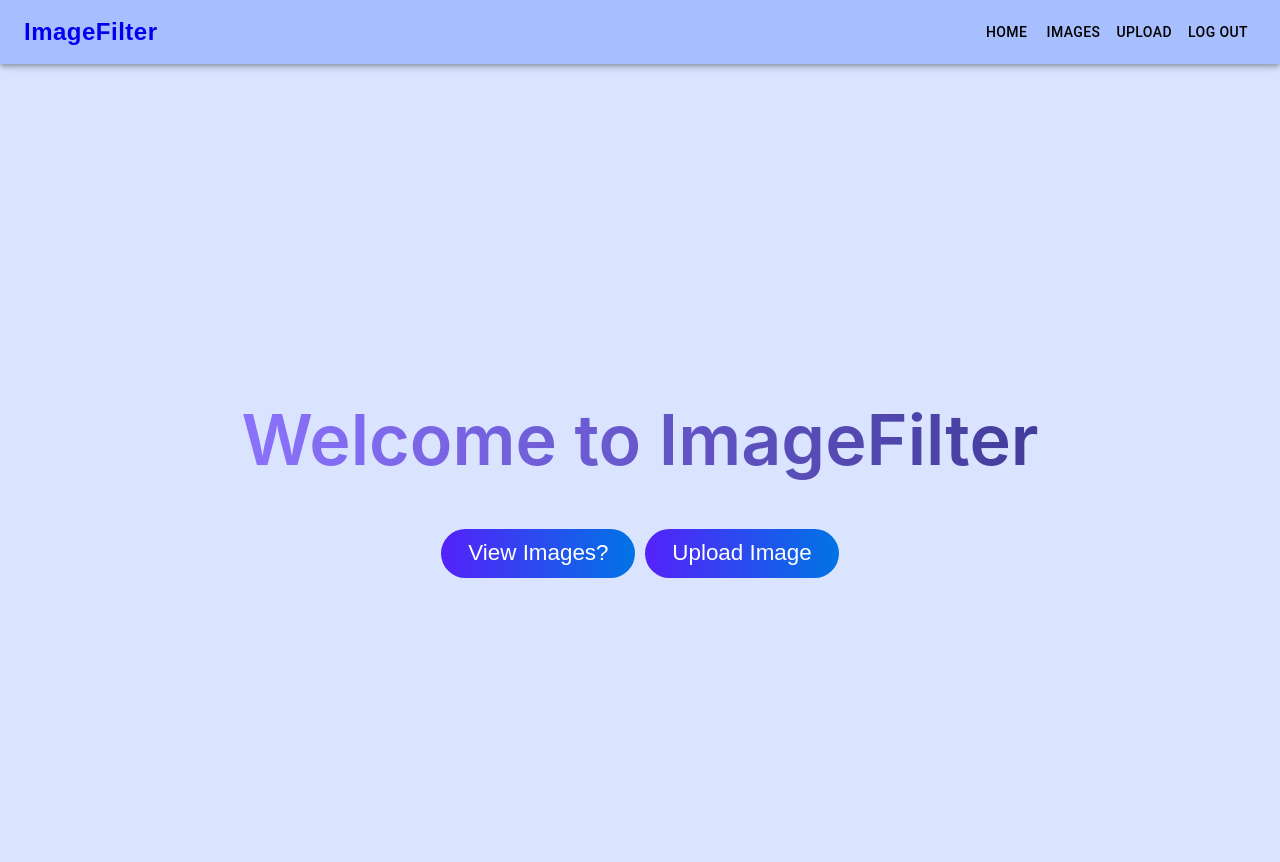
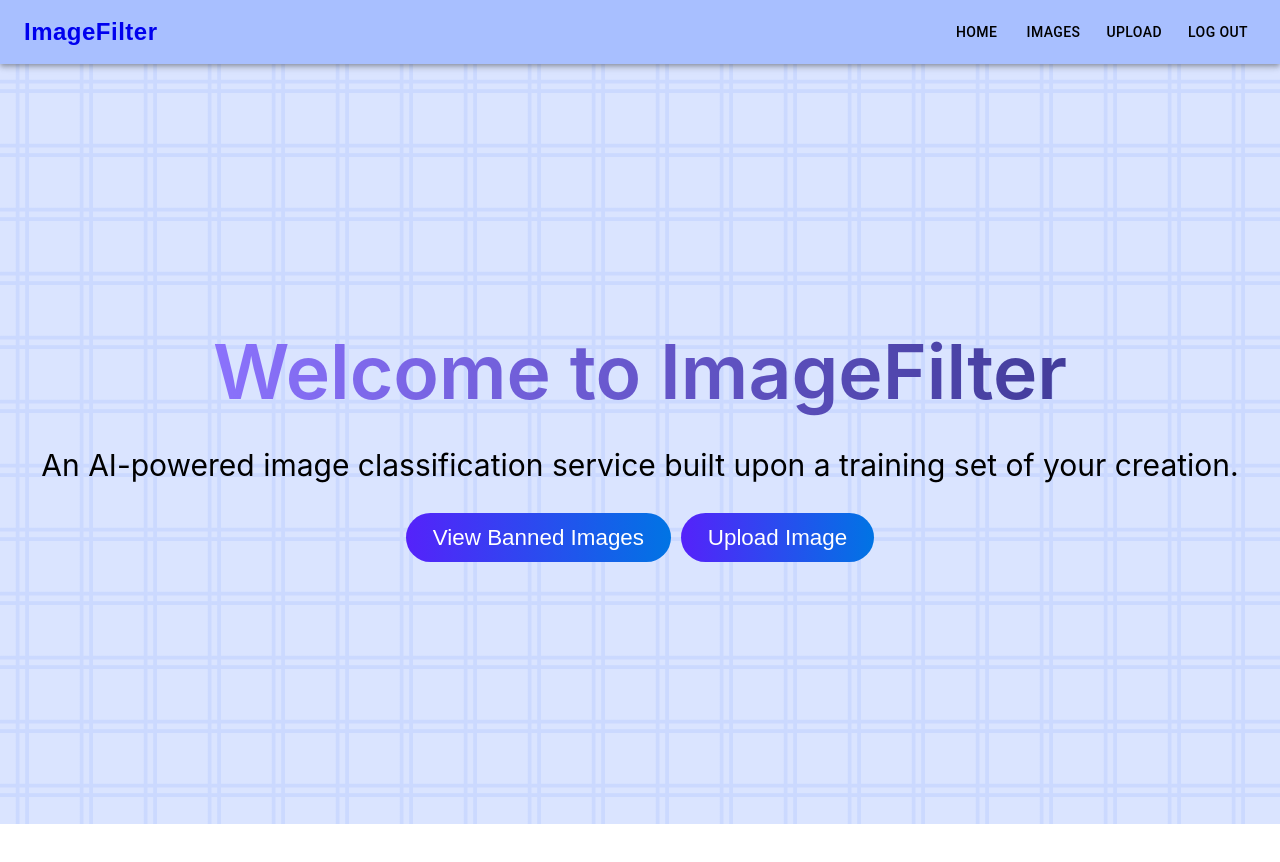
Before and after one commit to UTD-senior-project-11/if-ui, a React (Create React App) app: page /#/ in a window 1280 px wide. After the commit the page ends 824 px from the top, so only its background shows below. Built offline with nearby package versions, Linux system fonts and the light colour scheme; sample sign-in values are in the browser's storage.

Commit message:
Refine styling (including adding bg pattern to homepage, shrinking image upload page), remove actions/select button, add dialog to display image ban result, add tagline

```diff
--- a/src/components/HomePage.js
+++ b/src/components/HomePage.js
@@ -14,6 +14,8 @@ const HomePage = () => {
   return (
     <div className="home-page">
       <h1 className="home-page-header">Welcome to ImageFilter</h1>
+
+      <p className="home-page-tagline">An AI-powered image classification service built upon a training set of your creation.</p>
 
       {loggedIn === "false" ? (
         <div className="home-page-buttons-container">
@@ -39,7 +41,7 @@ const HomePage = () => {
             type="button"
             onClick={() => navigateToPage("/grid")}
           >
-            View Images?
+            View Banned Images
           </button>
           <button
             className="home-page-upload-button"
--- a/src/components/HomePage.scss
+++ b/src/components/HomePage.scss
@@ -3,17 +3,26 @@
     flex-direction: column;
     align-items: center;
     justify-content: center;
-    height: 100vh;
+    height: 95vh;
+    background: linear-gradient(90deg, transparent 24%,#cbd9ff 25%, #cbd9ff 30%, transparent 31%, transparent 39%,#cbd9ff 40%, #cbd9ff 45%, transparent 45%),linear-gradient(180deg, transparent 24%,#cbd9ff 25%, #cbd9ff 30%, transparent 31%, transparent 39%,#cbd9ff 40%, #cbd9ff 45%, transparent 45%);
+    background-size: 4em 4em;
     background-color: #dae4ff;
+    margin: 0;
 }
 
 .home-page-header {
-    font-size: 70px;
+    font-size: 75px;
     font-weight: 600;
     background-image: linear-gradient(to left, rgb(66, 60, 154), #8b72fc);
     color: transparent;
     background-clip: text;
     -webkit-background-clip: text;
+    margin: 0;
+}
+
+.home-page-tagline {
+    font-size: 30px;
+    font-weight: 400;
 }
 
 .home-page-buttons-container {
--- a/src/components/ImageGrid.js
+++ b/src/components/ImageGrid.js
@@ -2,6 +2,12 @@ import React, { useState, useRef } from "react";
 import "./ImageGrid.scss";
 import Checkbox from '@mui/material/Checkbox';
 import Alert from '@mui/material/Alert';
+import Button from '@mui/material/Button';
+import Dialog from '@mui/material/Dialog';
+import DialogActions from '@mui/material/DialogActions';
+import DialogContent from '@mui/material/DialogContent';
+import DialogContentText from '@mui/material/DialogContentText';
+import DialogTitle from '@mui/material/DialogTitle';
 
 const GridItem = (props) => {
   function restoreOriginalDimensions(e) {
@@ -33,6 +39,8 @@ const ImageGrid = () => {
   const [showCheckbox, setShowCheckbox] = useState(false);
   const [checkedImages, setCheckedImages] = useState();
   const [gridItemsArray, setGridItemsArray] = useState([]);
+  const [checkAI, setCheckAI] = useState(false);
+  const [banned, setBanned] = useState(false);
   const fetched = useRef(false);
 
   async function getImages() {
@@ -79,6 +87,10 @@ const ImageGrid = () => {
   function enableSelect(img) {
     setShowCheckbox(!showCheckbox);
   }
+
+  const handleClose = () => {
+    setCheckAI(false);
+  };
 
   /*
   * Encodes the uploaded image to a base64 string and
@@ -136,7 +148,9 @@ const ImageGrid = () => {
             })
             .then(response => response.json())
             .then((res) => {
-              console.log(res);
+              console.log(`ban result: ${res}`);
+              setBanned(res);
+              setCheckAI(true); // open check AI dialog
             });
     } catch (error) {
         console.error("Error:", error.message);
@@ -146,11 +160,7 @@ const ImageGrid = () => {
   return (
     <div className="image-grid">
       <div className="image-grid-actions-bar">
-        <span>Actions:</span>
-        <button className="image-grid-action-button button-select" type="button" onClick={enableSelect}>
-          Select
-        </button>
-        <span>Check image: <input
+        <span>Upload image to check: <input
           id="files"
           type="file"
           accept="image/jpeg"
@@ -175,6 +185,29 @@ const ImageGrid = () => {
           </div>
         )}
       </div>
+      <Dialog
+        open={checkAI}
+        onClose={handleClose}
+        aria-labelledby="alert-dialog-title"
+        aria-describedby="alert-dialog-description"
+      >
+        <DialogTitle id="alert-dialog-title">
+          {"Image Classification Result"}
+        </DialogTitle>
+        <DialogContent>
+          <DialogContentText id="alert-dialog-description">
+            Based on the AI model trained thus far, the selected image is to be <b>{ banned ? "banned" : "not banned" }</b>.
+          </DialogContentText>
+          <DialogContentText sx={{ fontSize: "0.6rem" }}>
+            Disclaimer: The AI cannot promise 100% accuracy. Accuracy improves with a larger, diverse dataset.
+          </DialogContentText>
+        </DialogContent>
+        <DialogActions>
+          <Button onClick={handleClose} autoFocus>
+            OK
+          </Button>
+        </DialogActions>
+      </Dialog>
     </div>
   );
 };
--- a/src/components/ImageGrid.scss
+++ b/src/components/ImageGrid.scss
@@ -13,7 +13,7 @@ img { max-width: 100%; height: 100%; }
     padding: 10px;
     display: flex;
     justify-content: space-around;
-    border: 2px solid #6d7185;
+    //border: 2px solid #6d7185;
 }
 
 .image-grid-action-button {
--- a/src/components/Navbar.js
+++ b/src/components/Navbar.js
@@ -66,7 +66,7 @@ function Navbar() {
               ImageFilter
             </Typography>
 
-            <Box sx={{ display: "block" }}>
+            <Box sx={{ display: "flex", gap: "10px" }}>
               <Button
                 key={pageNames[0]}
                 sx={{
@@ -121,6 +121,7 @@ function Navbar() {
                 onClick={() => {
                   console.log("logging out");
                   localStorage.setItem("logged_in", false);
+                  setLoggedIn("false");
               }}
                 component={Link}
                 to={pageRoutes[0]}
--- a/src/components/UploadPage.js
+++ b/src/components/UploadPage.js
@@ -162,7 +162,7 @@ const UploadPage = () => {
             sx={{ minHeight: "80vh" }}
             className="upload-page"
         >
-            <h1 className="upload-page-title">Upload image</h1>
+            <h1 className="upload-page-title">Upload Banned Image</h1>
             <form onSubmit={(e) => handleSubmit(e)}>
                 <FormControl>
                     <div className="upload-page-form-container">
@@ -186,7 +186,11 @@ const UploadPage = () => {
                                     />
                                 ) : (
                                     <div className="upload-page-upload-image-text">
-                                        <b>Select Image</b> or <b>Drag and Drop</b>
+                                        <b>Select Image</b>
+                                        <br />
+                                        or
+                                        <br />
+                                        <b>Drag and Drop</b>
                                         <br />
                                         <div className="upload-page-upload-image-text-limits">
                                             <span
--- a/src/components/UploadPage.scss
+++ b/src/components/UploadPage.scss
@@ -3,17 +3,17 @@
     flex-direction: column;
     align-items: center;
     justify-content: center;
-    height: 100vh;
+    height: 95vh;
     background-color: #dae4ff;
 }
 
-$image-container-size: 30em;
+$image-container-size: 20em;
 
 .upload-page-title {
     color: black;
     font-family: monospace, sans-serif;
     text-align: center;
-    font-size: 2.5em;
+    font-size: 2.2em;
 }
 
 .upload-page-upload-image-container {
@@ -42,7 +42,7 @@ $image-container-size: 30em;
 }
 
 .upload-page-upload-image-text-limits {
-    font-size: 1em;
+    font-size: 0.5em;
     color: black;
     margin-top: 10px;
 }
```
